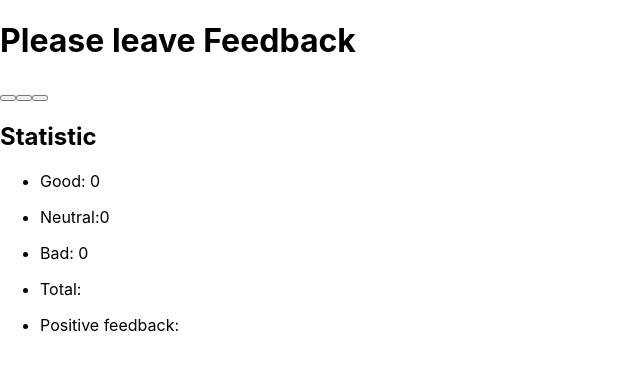
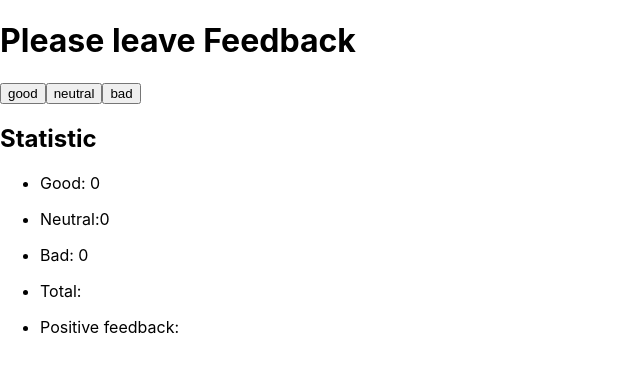
Before and after one commit to Lawyer0901/react-practice-hw2, a React (Create React App) app: page / in a window 1280 px wide. Shown: the top 372 px of the page, without its empty margins (0-640 px from the left). Built offline with nearby package versions, Linux system fonts and the light colour scheme.

Commit message:
button good

```diff
--- a/src/components/App.jsx
+++ b/src/components/App.jsx
@@ -11,10 +11,12 @@ class App extends Component {
   };
 
   render() {
+    const option = Object.keys(this.state);
+    console.log(option);
     return (
       <div>
         <MainTitle text="Please leave Feedback" />
-        <FeedbackOptions options={Object.keys(this.state)} />
+        <FeedbackOptions options={option} />
         <Statistics
           good={this.state.good}
           neutral={this.state.neutral}
--- a/src/components/FeedbackOptions/FeedbackOptions.jsx
+++ b/src/components/FeedbackOptions/FeedbackOptions.jsx
@@ -1,6 +1,6 @@
 const FeedbackOptions = ({ options }) => {
-  return options.map(({ name }, index) => {
-    return <button key={index}>{name}</button>;
+  return options.map(option => {
+    return <button>{option}</button>;
   });
 };
 
```
